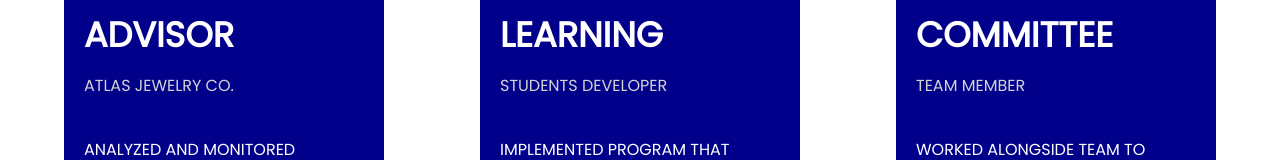
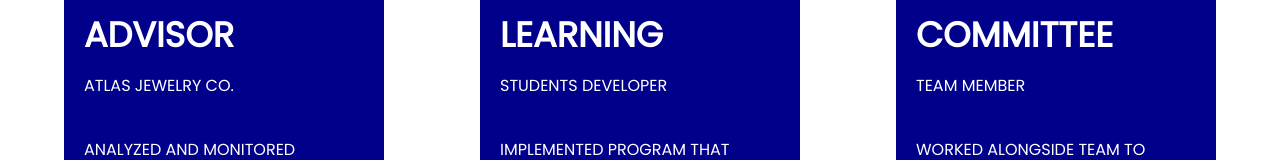
Before and after one commit to rmillado/portfolio, a plain HTML site: page projects.html in a window 1280 px wide. Shown: the part 354-514 px from the top of the page. Drawn offline with Linux system fonts and the light colour scheme.

Commit message:
Update projects.html

```diff
--- a/projects.html
+++ b/projects.html
@@ -42,20 +42,20 @@
 
 		<div class="project1">
             <h1>Web Design advisor</h1>
-            <h6>Atlas Jewelry Co.</h6>
+            <h2>Atlas Jewelry Co.</h2>
             <br>
             <p>Analyzed and monitored website speed to maintain ideal standards for prospective customers.
                 Assisted in optimizing website structure to increase web speed by 50% and enhance user experience</p>
         </div>
 		<div class="project2">
             <h1>Machine Learning</h1>
-            <h6>Students Developer</h6>
+            <h2>Students Developer</h2>
             <br>
             <p>Implemented program that used natural language processing and machine learning techniques                          to automatically identify the subject of individual posts for student question forum website
                 Assisted in designing application structure to correctly attribute post subjects with up to 87% accuracy</p></div>
 		<div class="project3">
             <h1>Quant Committee</h1>
-            <h6>Team Member</h6>
+            <h2>Team Member</h2>
             <br>
             <p>Worked alongside team to research market strategies and develop data collectors.
                 Assisted in implementing algorithms to backtest various market strategies and monitor results</p></div>
```
